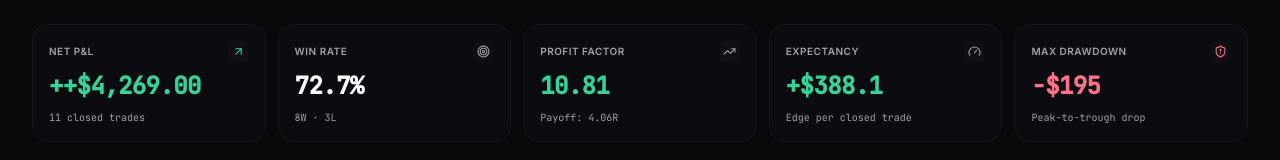
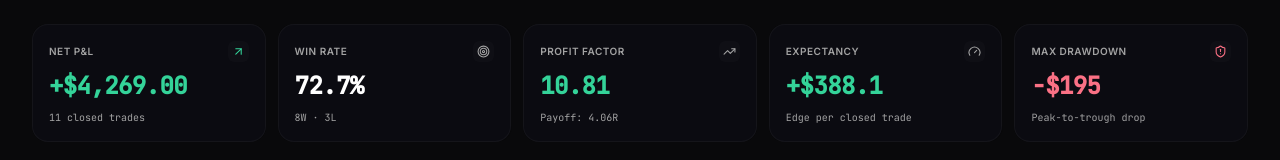
Before and after one commit to hyPe57/vertex, a Next.js app: page /analytics in a window 1280 px wide. Shown: the part 136-296 px from the top of the page. Built offline with nearby package versions, Linux system fonts and the light colour scheme.

Commit message:
fix(analytics): fix duplicate ++ in Net PnL card

```diff
--- a/src/app/(app)/analytics/page.tsx
+++ b/src/app/(app)/analytics/page.tsx
@@ -208,7 +208,6 @@ export default function AnalyticsPage() {
               isNetPositive ? "text-emerald-400" : "text-rose-400"
             )}
           >
-            {isNetPositive ? "+" : ""}
             {formatCurrency(stats.netPnl)}
           </div>
           <div className="text-[10px] text-neutral-400 font-mono">
```
